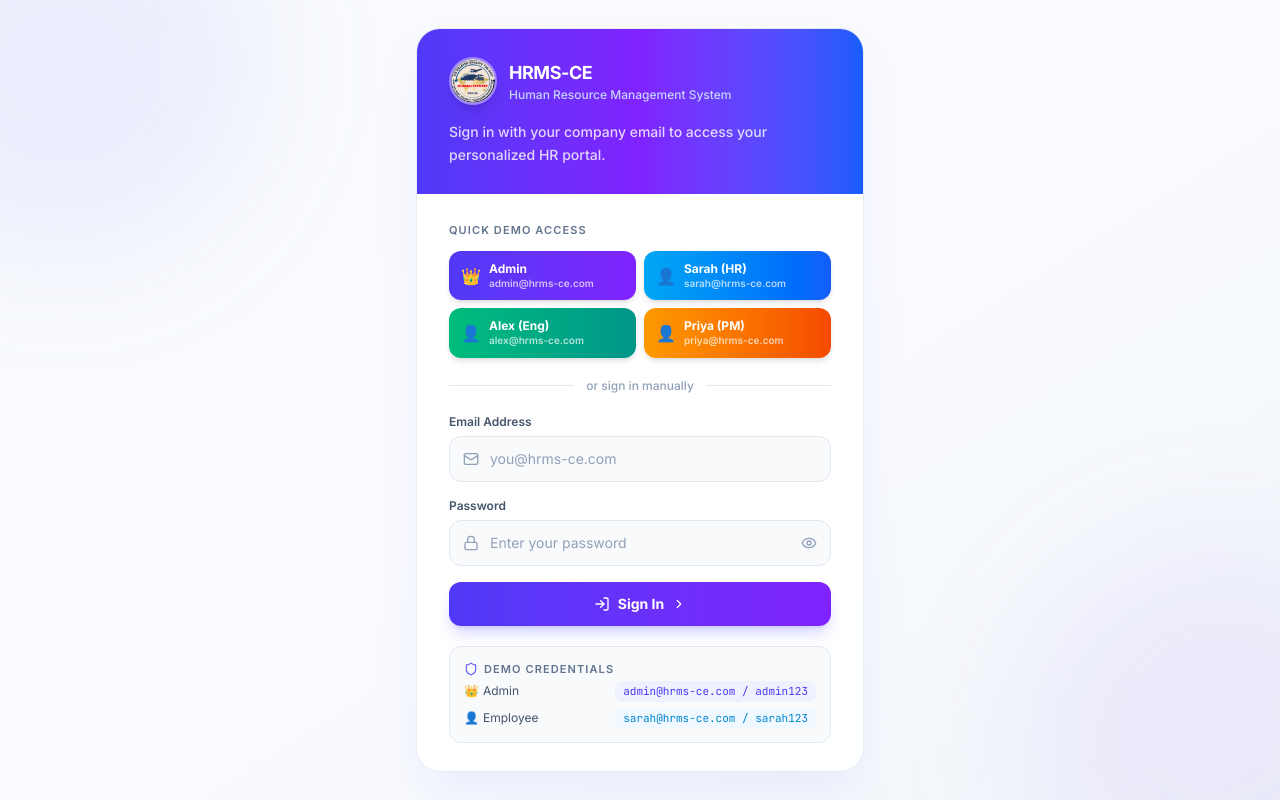
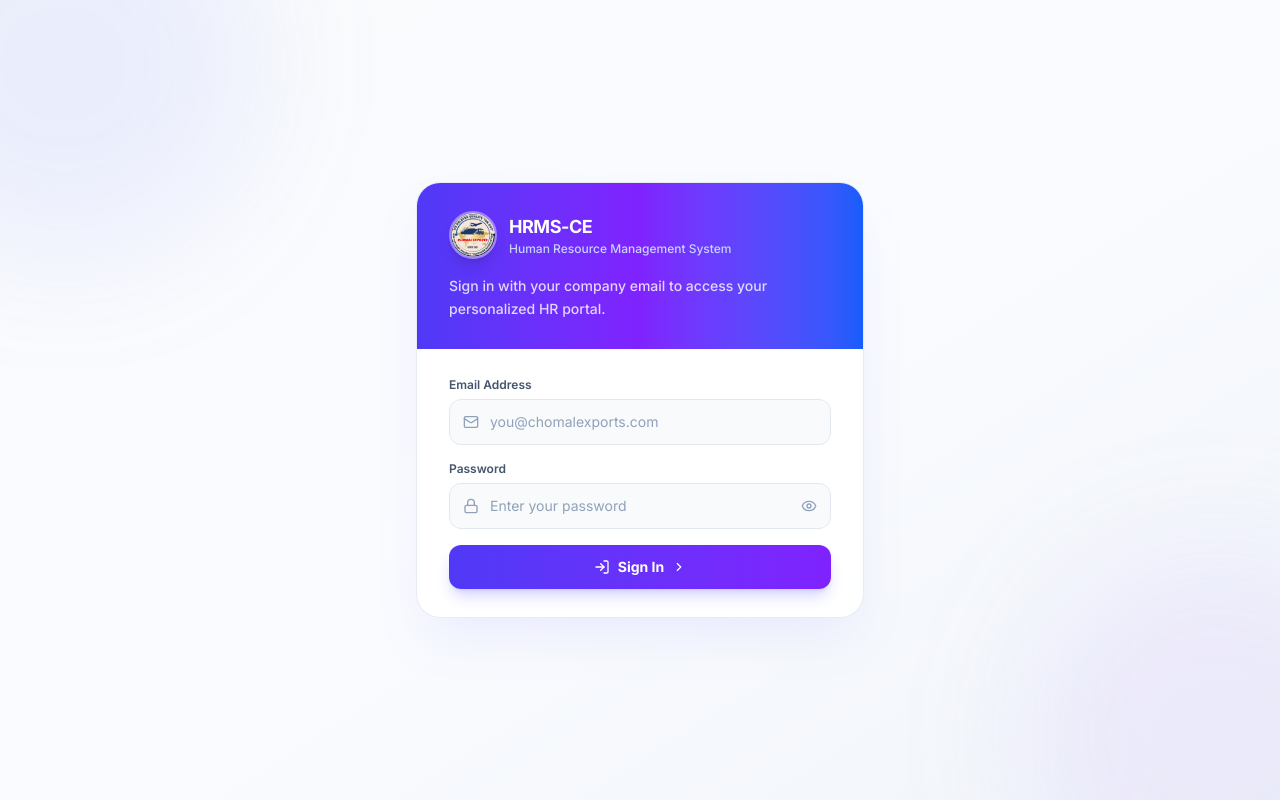
Before and after one commit to chomalexports-prog/HRMS-CE, a React (Vite) app: page / in a window 1280 px wide. Both pictures are taken after a click on the button "Launch HRMS". Built offline with nearby package versions, Linux system fonts and the light colour scheme.

Commit message:
security: remove quick demo credentials and demo login hints from AuthModal

```diff
--- a/src/components/AuthModal.tsx
+++ b/src/components/AuthModal.tsx
@@ -1,6 +1,6 @@
 import React, { useState } from "react";
 import { motion, AnimatePresence } from "motion/react";
-import { Mail, Lock, LogIn, Shield, Eye, EyeOff, AlertCircle, Sparkles, ChevronRight } from "lucide-react";
+import { Mail, Lock, LogIn, Eye, EyeOff, AlertCircle, ChevronRight } from "lucide-react";
 import { AuthUser } from "../types";
 import chomalLogo from "../assets/chomal-logo.png";
 import { ADMIN_AUTH_USER, ADMIN_PASSWORD, initialEmployees } from "../data";
@@ -9,21 +9,6 @@ interface AuthModalProps {
   onLogin: (user: AuthUser) => void;
   theme: "light" | "dark";
 }
-
-interface QuickLogin {
-  label: string;
-  email: string;
-  password: string;
-  color: string;
-  badge: string;
-}
-
-const QUICK_LOGINS: QuickLogin[] = [
-  { label: "Admin",      email: "admin@hrms-ce.com",  password: "admin123",  color: "from-indigo-600 to-violet-600",  badge: "👑" },
-  { label: "Sarah (HR)", email: "sarah@hrms-ce.com",  password: "sarah123",  color: "from-sky-500 to-blue-600",       badge: "👤" },
-  { label: "Alex (Eng)", email: "alex@hrms-ce.com",   password: "alex123",   color: "from-emerald-500 to-teal-600",   badge: "👤" },
-  { label: "Priya (PM)", email: "priya@hrms-ce.com",  password: "priya123",  color: "from-amber-500 to-orange-600",   badge: "👤" },
-];
 
 export default function AuthModal({ onLogin }: AuthModalProps) {
   const [email, setEmail]       = useState("");
@@ -67,15 +52,6 @@ export default function AuthModal({ onLogin }: AuthModalProps) {
     onLogin(user);
   };
 
-  const handleQuickLogin = async (ql: QuickLogin) => {
-    setError("");
-    setLoading(true);
-    await new Promise(r => setTimeout(r, 400));
-    const user = authenticate(ql.email, ql.password);
-    setLoading(false);
-    if (user) onLogin(user);
-  };
-
   return (
     <div className="min-h-screen w-full flex items-center justify-center bg-gradient-to-br from-slate-50 via-indigo-50/30 to-slate-100 dark:from-slate-950 dark:via-indigo-950/20 dark:to-slate-900 p-4 relative overflow-hidden">
       <div className="absolute inset-0 overflow-hidden pointer-events-none">
@@ -110,37 +86,6 @@ export default function AuthModal({ onLogin }: AuthModalProps) {
           </div>
 
           <div className="px-8 py-7 space-y-5">
-            {/* Quick Login Chips */}
-            <div>
-              <p className="text-[11px] font-semibold text-slate-500 dark:text-slate-400 uppercase tracking-widest mb-3">
-                Quick Demo Access
-              </p>
-              <div className="grid grid-cols-2 gap-2">
-                {QUICK_LOGINS.map((ql) => (
-                  <motion.button
-                    key={ql.email}
-                    whileHover={{ scale: 1.02, y: -1 }}
-                    whileTap={{ scale: 0.97 }}
-                    onClick={() => handleQuickLogin(ql)}
-                    disabled={loading}
-                    className={`flex items-center gap-2 px-3 py-2.5 rounded-xl bg-gradient-to-r ${ql.color} text-white text-xs font-semibold shadow-md transition-all disabled:opacity-60 disabled:cursor-not-allowed cursor-pointer`}
-                  >
-                    <span className="text-base leading-none">{ql.badge}</span>
-                    <div className="text-left">
-                      <div className="font-bold">{ql.label}</div>
-                      <div className="text-white/70 text-[10px] truncate">{ql.email}</div>
-                    </div>
-                  </motion.button>
-                ))}
-              </div>
-            </div>
-
-            <div className="relative flex items-center gap-3">
-              <div className="flex-1 h-px bg-slate-200 dark:bg-slate-700" />
-              <span className="text-xs text-slate-400 dark:text-slate-500 font-medium">or sign in manually</span>
-              <div className="flex-1 h-px bg-slate-200 dark:bg-slate-700" />
-            </div>
-
             {/* Login Form */}
             <form onSubmit={handleSubmit} className="space-y-4">
               <div className="space-y-1.5">
@@ -153,7 +98,7 @@ export default function AuthModal({ onLogin }: AuthModalProps) {
                     autoComplete="email"
                     value={email}
                     onChange={e => { setEmail(e.target.value); setError(""); }}
-                    placeholder="you@hrms-ce.com"
+                    placeholder="you@chomalexports.com"
                     className="w-full pl-10 pr-4 py-3 rounded-xl bg-slate-50 dark:bg-slate-800/60 border border-slate-200 dark:border-slate-700 text-sm text-slate-900 dark:text-slate-100 placeholder-slate-400 focus:outline-none focus:ring-2 focus:ring-indigo-500/50 focus:border-indigo-500 transition-all"
                   />
                 </div>
@@ -218,22 +163,6 @@ export default function AuthModal({ onLogin }: AuthModalProps) {
                 )}
               </motion.button>
             </form>
-
-            {/* Credentials hint */}
-            <div className="rounded-xl bg-slate-50 dark:bg-slate-800/50 border border-slate-200 dark:border-slate-700/60 p-3.5 space-y-1.5">
-              <div className="flex items-center gap-1.5 mb-1">
-                <Shield className="w-3.5 h-3.5 text-indigo-500" />
-                <span className="text-[11px] font-semibold text-slate-500 dark:text-slate-400 uppercase tracking-widest">Demo Credentials</span>
-              </div>
-              <div className="flex items-center justify-between">
-                <span className="text-xs text-slate-600 dark:text-slate-400 flex items-center gap-1"><span>👑</span> Admin</span>
-                <code className="text-[11px] text-indigo-600 dark:text-indigo-400 font-mono bg-indigo-50 dark:bg-indigo-950/50 px-2 py-0.5 rounded-lg">admin@hrms-ce.com / admin123</code>
-              </div>
-              <div className="flex items-center justify-between">
-                <span className="text-xs text-slate-600 dark:text-slate-400 flex items-center gap-1"><span>👤</span> Employee</span>
-                <code className="text-[11px] text-sky-600 dark:text-sky-400 font-mono bg-sky-50 dark:bg-sky-950/50 px-2 py-0.5 rounded-lg">sarah@hrms-ce.com / sarah123</code>
-              </div>
-            </div>
           </div>
         </div>
       </motion.div>
```
